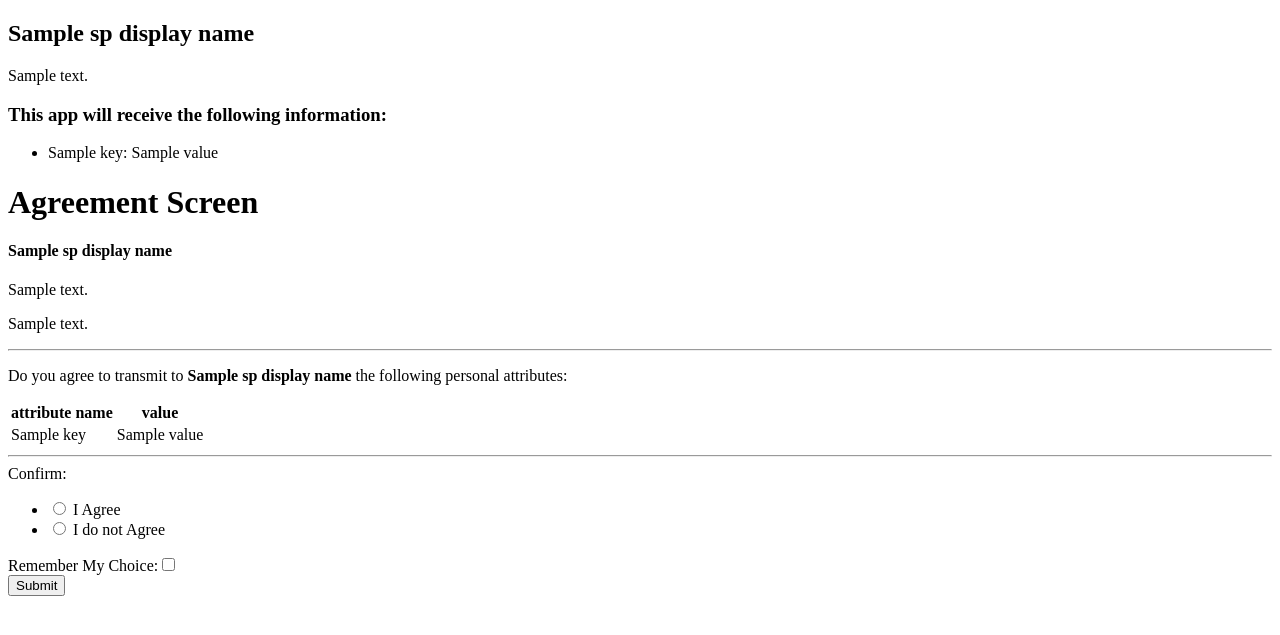
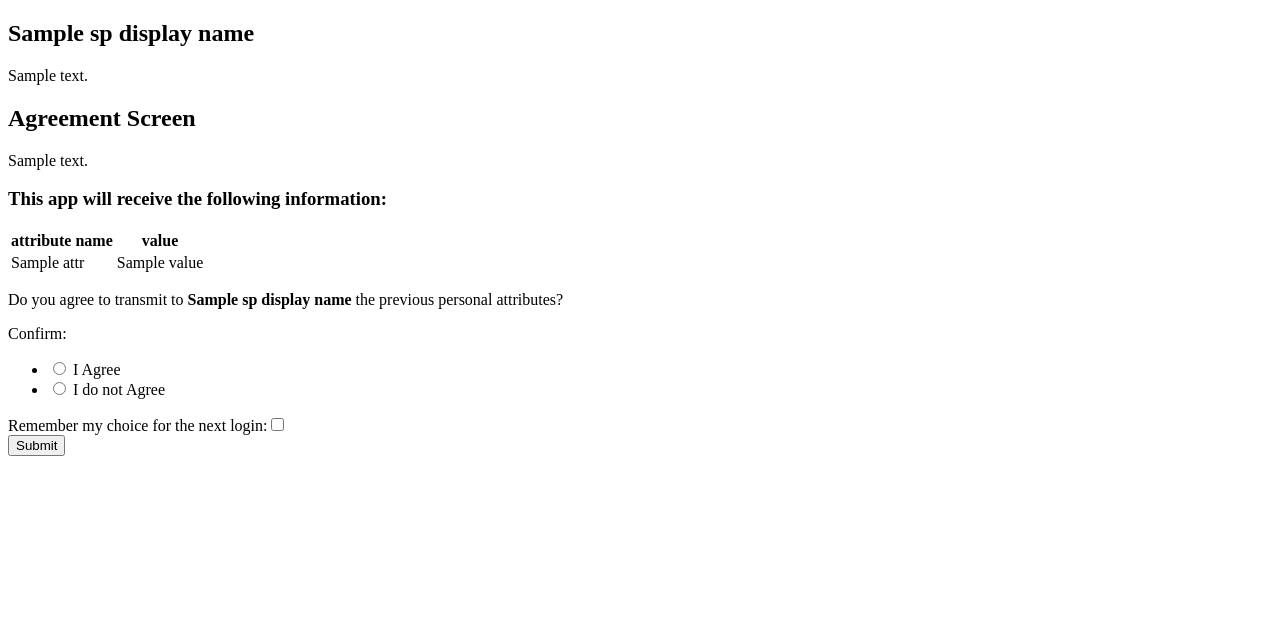
Before and after one commit to OTA-Insight/djangosaml2idp, a Django app: template djangosaml2idp/templates/djangosaml2idp/user_agreement.html in a window 1280 px wide. Shown: the top 635 px of the page. Run offline with Django 3.2, Linux system fonts and the light colour scheme; tables that the repository leaves empty hold one stand-in row (values such as "Sample post"); the template is opened without the code that fills it: values that come from a table or form of the project are taken from there, most other values are stand-ins (such as "Sample title", 1, 10 or a date in 2020).

Commit message:
fixed agreement template

```diff
--- a/djangosaml2idp/forms.py
+++ b/djangosaml2idp/forms.py
@@ -16,5 +16,6 @@ class AgreementForm(forms.Form):
                (0, _('I do not Agree')))
 
     confirm = forms.ChoiceField(choices=CHOICES, widget=forms.RadioSelect)
-    dont_show_again = forms.BooleanField(label=_("Remember My Choice"),
+    dont_show_again = forms.BooleanField(label=_("Remember my choice "
+                                                 "for the next login"),
                                          required=False)
--- a/djangosaml2idp/templates/djangosaml2idp/user_agreement.html
+++ b/djangosaml2idp/templates/djangosaml2idp/user_agreement.html
@@ -11,24 +11,12 @@
 <body>
     <h2>{{sp_display_name}}</h2>
     <p>{{sp_display_description}}
-    <h3>This app will receive the following information:</h3>
-    <ul>
-        {% for key, value in attrs_passed_to_sp.items %}
-            <li>{{ key }}: {{ value }}</li>
-        {% endfor %}
-    </ul>
 
-    <form method="post" action="">
-        {% csrf_token %}
-        <h1>{% trans "Agreement Screen" %}</h1>
-        <h4>{{ sp_display_name }}</h4>
-        <p>{{ sp_display_description }}</p>
-        <div>
+    <h2>{% trans "Agreement Screen" %}</h2>
     <p>{{ sp_display_agreement_message|safe }}</p>
 
-        <hr>
+    <h3>This app will receive the following information:</h3>
     <div>
-            <p>{% trans "Do you agree to transmit to " %} <b>{{ sp_display_name }}</b> {% trans "the following personal attributes" %}:</p>
     <table>
         <thead>
             <th>attribute name</th>
@@ -45,12 +33,20 @@
     </table>
     </div>
 
-        <hr>
+
+    <div>
+        <p>{% trans "Do you agree to transmit to " %}
+            <b>{{ sp_display_name }}</b>
+            {% trans "the previous personal attributes" %}?</p>
+    </div>
+    <form method="post" action="">
+        {% csrf_token %}
+        <div>
             </div>
                 {{ form }}
             </div>
+        <div>
 
-        <div>
             <input type="submit" value="{% trans 'Submit' %}"  />
         </div>
     </form>
```
Also changed, not shown: djangosaml2idp/views.py (+11 -10 lines). Lines whose indentation alone changed are shown as unchanged.
